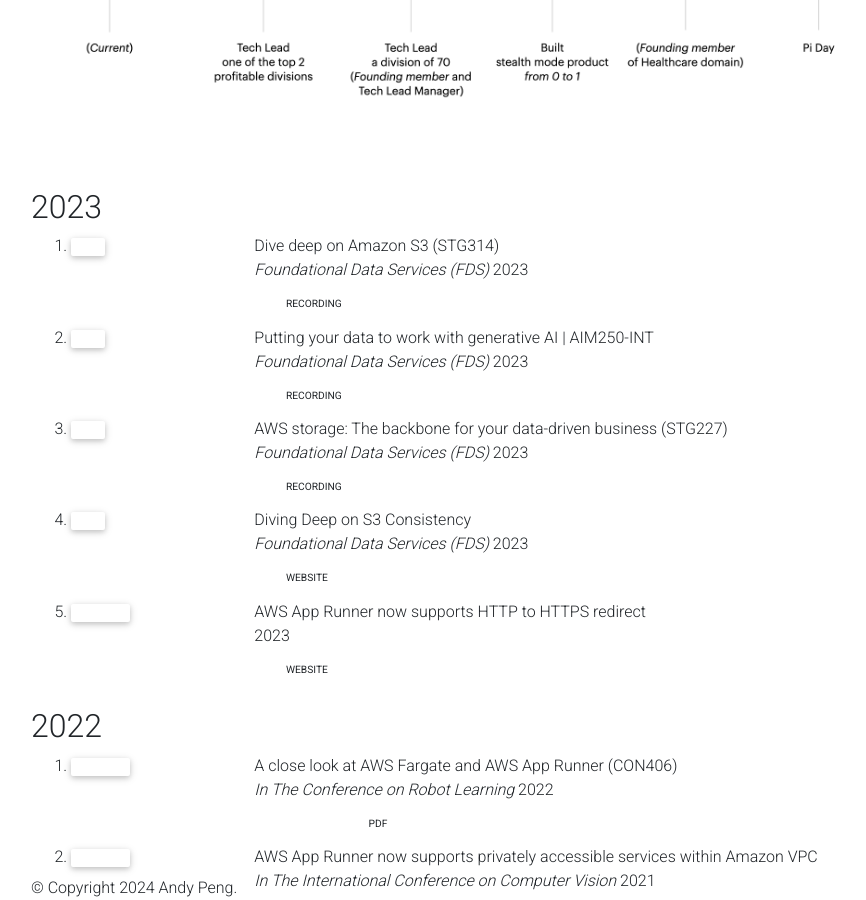
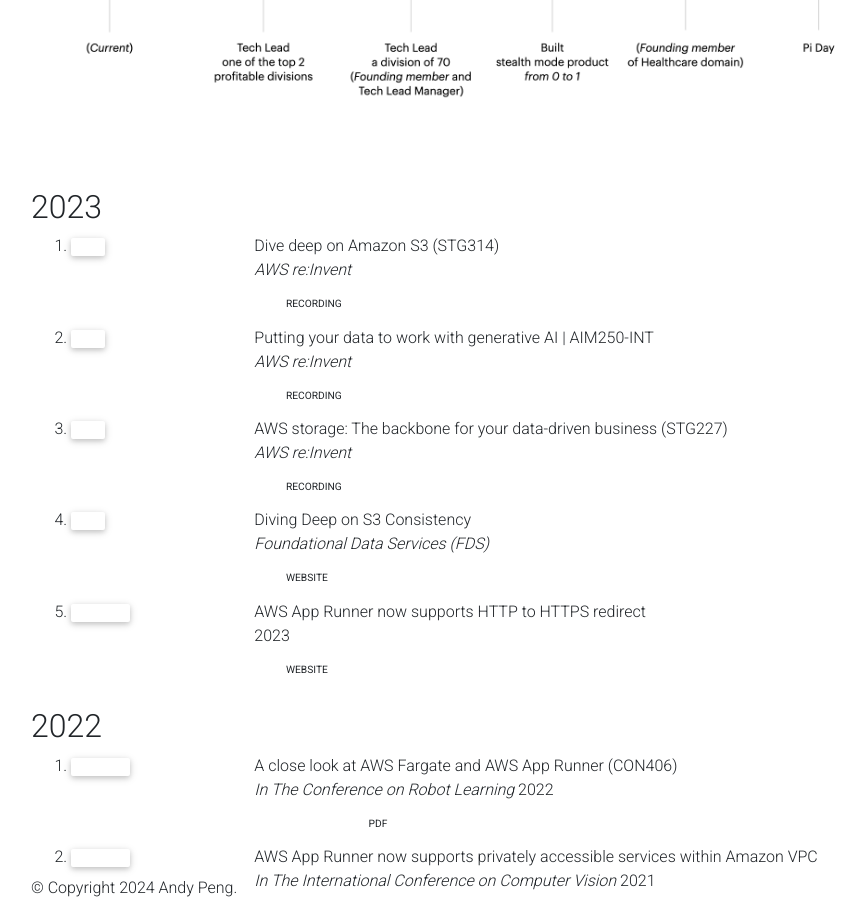
Before and after one commit to gfw001/gfw001.github.io, a Jekyll site: the page products.html, which Jekyll copies as it is, in a window 1280 px wide and 900 px high, scrolled down 424 px. Shown: the whole window, without its empty margins (54-920 px from the left). Built offline with Jekyll 4.4.1, drawn with Linux system fonts in a browser that asks for light colours; nearby versions of some CDN libraries; library files that are not in the unit come from our copies; comment, search, counter and statistics services are not loaded; a style sheet for code colours, icons or effects is not loaded.

Commit message:
Update products.html

```diff
--- a/products.html
+++ b/products.html
@@ -40,7 +40,7 @@
                <div class="col-sm-2 abbr"><abbr class="badge">Data</abbr></div>
                <div id="mao2023agent" class="col-sm-8">
                   <div class="title">Dive deep on Amazon S3 (STG314)</div>
-                  <div class="periodical"> <em>Foundational Data Services (FDS)</em> 2023 </div>
+                  <div class="periodical"> <em>AWS re:Invent</em> </div>
                   <div class="links">
                      <a href="https://youtu.be/sYDJYqvNeXU?si=QxvSEBmhc4pib-cx" class="btn btn-sm z-depth-0" role="button" rel="external nofollow noopener" target="_blank">Recording</a>
                </div>
@@ -54,7 +54,7 @@
                <div class="col-sm-2 abbr"><abbr class="badge">Data</abbr></div>
                <div id="mao2023agent" class="col-sm-8">
                   <div class="title"> Putting your data to work with generative AI | AIM250-INT</div>
-                  <div class="periodical"> <em>Foundational Data Services (FDS)</em> 2023 </div>
+                  <div class="periodical"> <em>AWS re:Invent</em> </div>
                   <div class="links">
                      <a href="https://youtu.be/9pXpoxf_los?si=dqrJz6-lVJ-GBbB0" class="btn btn-sm z-depth-0" role="button" rel="external nofollow noopener" target="_blank">Recording</a>
                </div>
@@ -68,7 +68,7 @@
                <div class="col-sm-2 abbr"><abbr class="badge">Data</abbr></div>
                <div id="mao2023agent" class="col-sm-8">
                   <div class="title">AWS storage: The backbone for your data-driven business (STG227)</div>
-                  <div class="periodical"> <em>Foundational Data Services (FDS)</em> 2023 </div>
+                  <div class="periodical"> <em>AWS re:Invent</em> </div>
                   <div class="links">
                      <a href="https://youtu.be/Alxig9GFIE4?si=gmjHDwY0nhiXRz-c" class="btn btn-sm z-depth-0" role="button" rel="external nofollow noopener" target="_blank">Recording</a>
                </div>
@@ -82,7 +82,7 @@
                <div class="col-sm-2 abbr"><abbr class="badge">Data</abbr></div>
                <div id="mao2023agent" class="col-sm-8">
                   <div class="title">Diving Deep on S3 Consistency</div>
-                  <div class="periodical"> <em>Foundational Data Services (FDS)</em> 2023 </div>
+                  <div class="periodical"> <em>Foundational Data Services (FDS)</em> </div>
                   <div class="links">
                      <a href="https://www.allthingsdistributed.com/2021/04/s3-strong-consistency.html" class="btn btn-sm z-depth-0" role="button" rel="external nofollow noopener" target="_blank">Website</a>
                </div>
```
